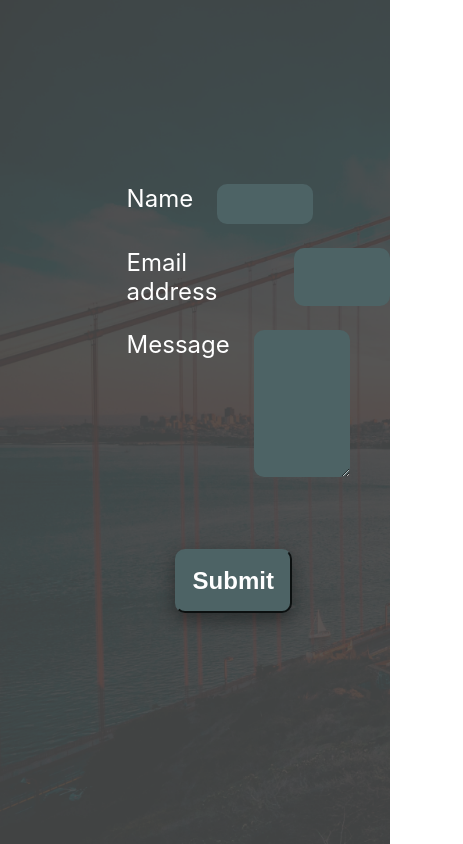
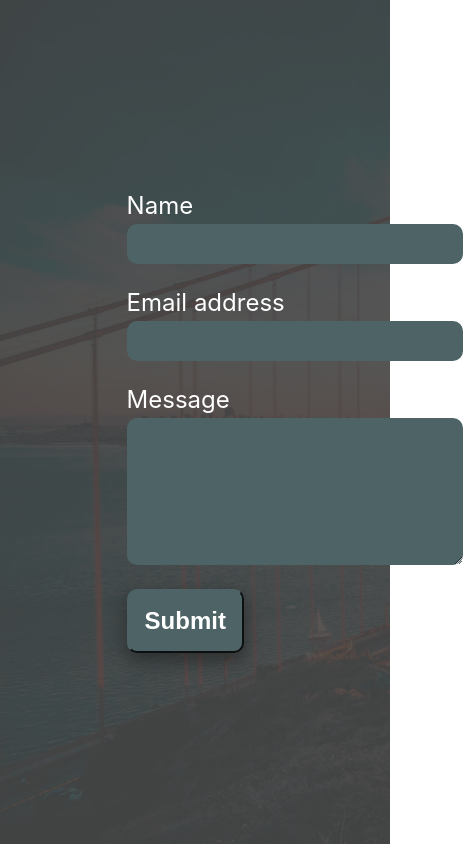
Before and after one commit to JBuhay34/jbuhay34.github.io, a React (Create React App) app: page / in a window 390 px wide. Shown: the part 5908-6752 px from the top of the page, 463 px wide, since content can reach past the window. Built offline with nearby package versions, Linux system fonts and the light colour scheme.

Commit message:
Fixed layout

```diff
--- a/src/components/Contact.css
+++ b/src/components/Contact.css
@@ -12,12 +12,15 @@ form {
     margin: auto;
 }
 
+label {
+    margin-bottom: 4px;
+}
+
 .form-control{
     width: 50vh;
     padding: 6px;
     border-style: none;
     border-color: #4D6365;
-    margin-left: 1em;
     border-radius: 10px;
     background-color: #4D6365;
 }
@@ -26,12 +29,11 @@ form {
     border-color: #4D6365;
     margin-bottom: 1em;
     display: flex;
-    flex-direction: row;
+    flex-direction: column;
 }
 
 .SubmitButton{
     font-weight: bold;
-    margin: 2em;
     padding: 16px;
     box-shadow: 0 8px 16px 0 rgba(0,0,0,0.2), 0 6px 20px 0 rgba(0,0,0,0.19);
     border-radius: 10px;
@@ -46,7 +48,7 @@ form {
 
 
     .form-control{
-        width: 4em;
+        width: 14em;
         padding: 6px;
 
     }
```
